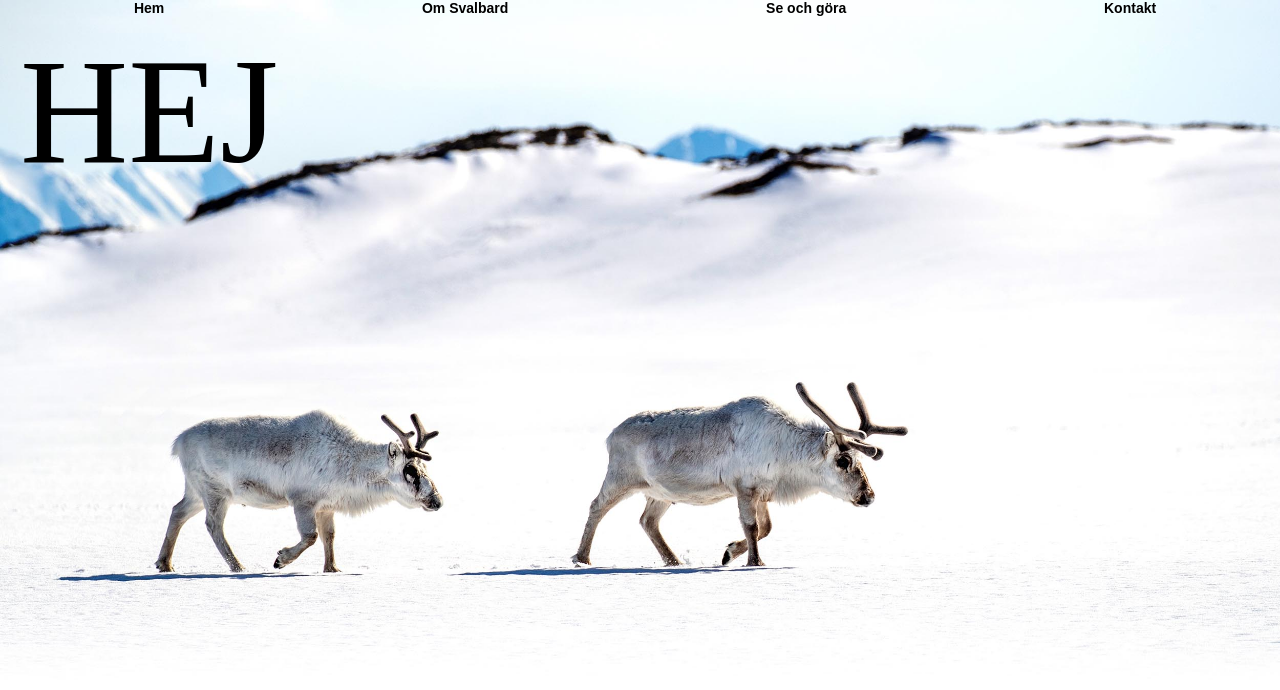
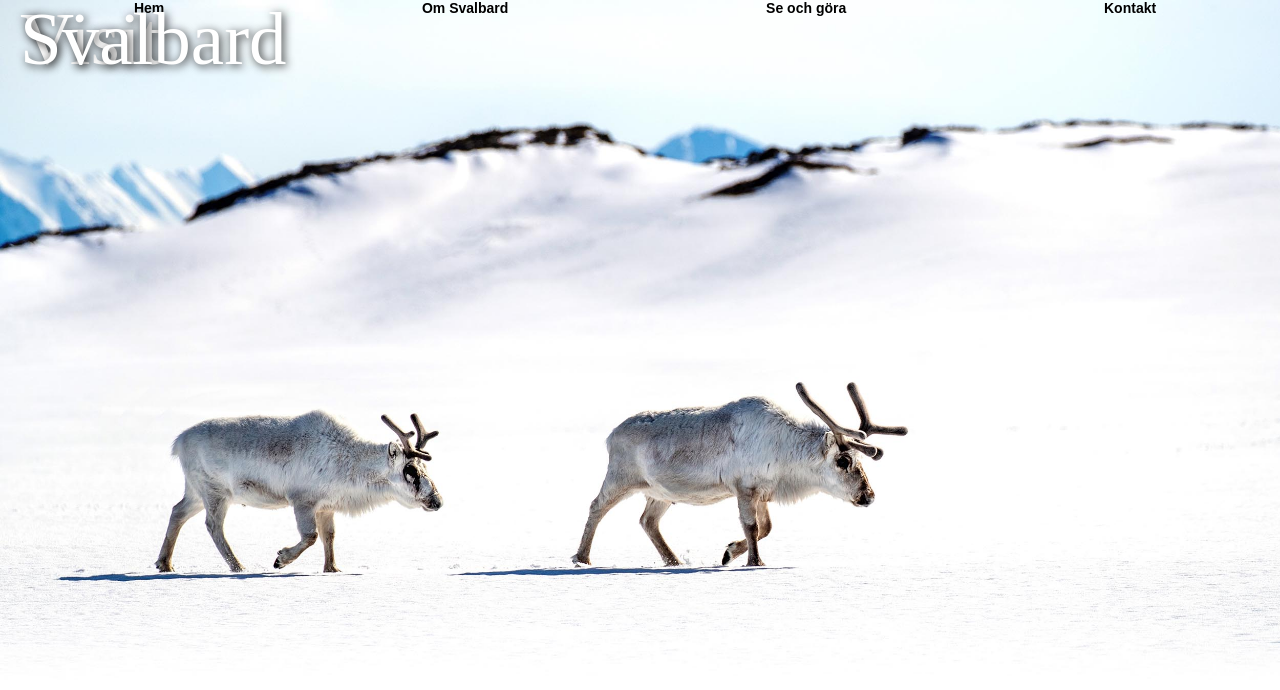
Before and after one commit to omnidream/webpageU1, a plain HTML site: page index.htm in a window 1280 px wide. Drawn offline with Linux system fonts and the light colour scheme.

Commit message:
some changes
some changes

```diff
--- a/assets/css/style.css
+++ b/assets/css/style.css
@@ -4,7 +4,7 @@ h1, h2, h3, h4, h5, h6
     margin: 20px;
 }
 
-.hero-image {
+#hero-image {
 
     background-image: url("/assets/img/hero.jpg");
     height: 50%;
@@ -13,11 +13,12 @@ h1, h2, h3, h4, h5, h6
     background-size: cover;
   }
 
-  .hero-text {
-    text-align: center;
+  #hero-text {
+    text-align: left;
     position: absolute;
-    top: 50%;
-    left: 50%;
-    transform: translate(-50%, -50%);
+    font-size: 75px;
+    text-shadow: 2px 2px 10px #2b2b2b;
+    line-height: 0.5;
+
     color: white;
   }
--- a/index.htm
+++ b/index.htm
@@ -11,7 +11,9 @@
 <meta name="viewport" content="width=device-width, initial-scale=1">
 </head>
 
-<body class="hero-image">
+<body id="hero-image">
+    <h1 id="hero-text">Visit</h1>
+<h1 id="hero-text">Svalbard</h1>
     <ul class="top-level-menu">
         <li><a href="#">Hem</a></li>
         <li><a href="#">Om Svalbard</a></li>
@@ -28,7 +30,7 @@
     </ul>
 
 
-<h1>HEJ</h1>
+
 
 
 </body>
```
